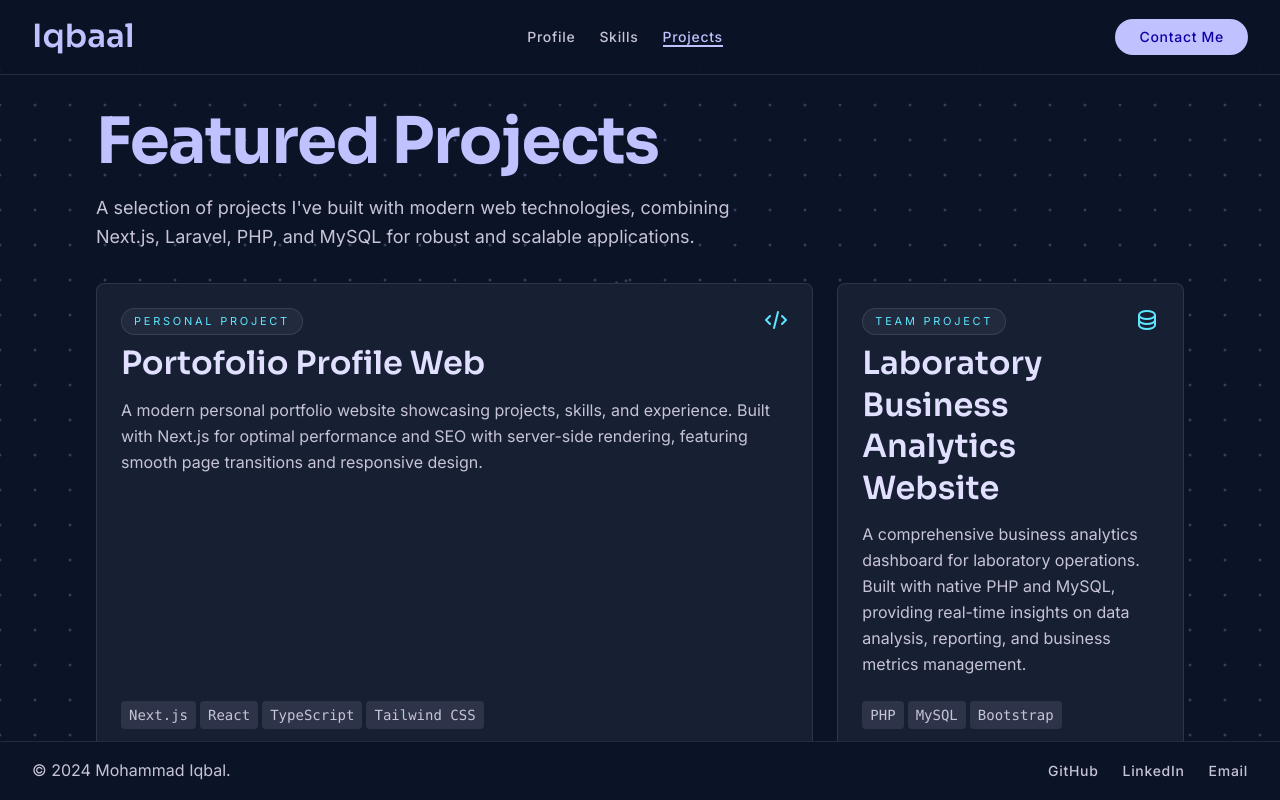
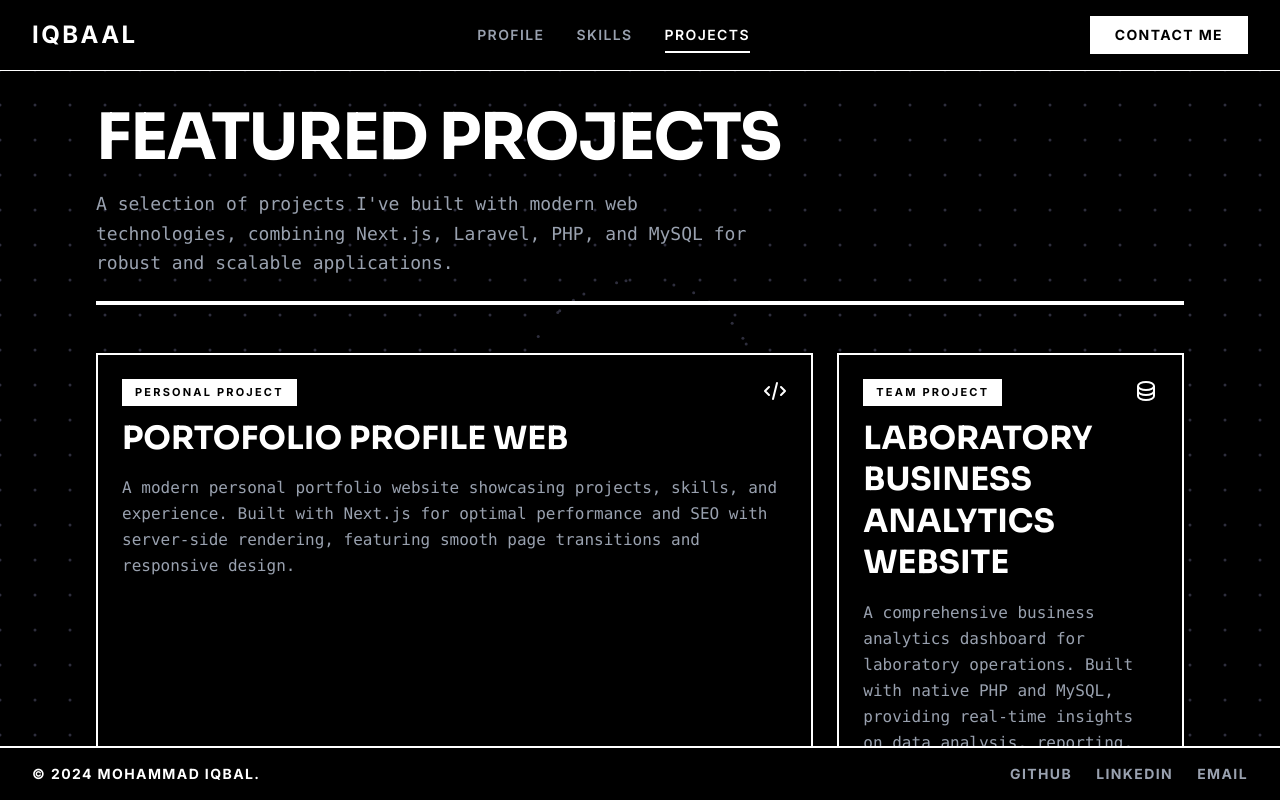
Before and after one commit to miqi4/profile, a Next.js app: page /projects in a window 1280 px wide. Built offline with nearby package versions, Linux system fonts and the light colour scheme.

Commit message:
feat(styling): Refactor color scheme and typography to modern black and white palette

```diff
--- a/app/components/Footer.tsx
+++ b/app/components/Footer.tsx
@@ -1,8 +1,8 @@
 export default function Footer() {
   return (
-    <footer className="bg-surface border-t border-white/10 w-full flex-shrink-0">
+    <footer className="bg-black border-t-2 border-white w-full flex-shrink-0">
       <div className="flex flex-col md:flex-row justify-between items-center w-full px-5 sm:px-8 py-4 mx-auto gap-2">
-        <div className="text-base leading-[1.6] text-on-surface-variant text-center md:text-left">
+        <div className="text-sm tracking-widest font-bold uppercase text-white text-center md:text-left">
           © 2024 Mohammad Iqbal.
         </div>
 
@@ -11,7 +11,7 @@ export default function Footer() {
             href="https://github.com/miqi4"
             target="_blank"
             rel="noopener noreferrer"
-            className="text-sm tracking-wider font-medium text-on-surface-variant hover:text-secondary transition-colors duration-200"
+            className="text-sm tracking-widest font-bold uppercase text-gray-400 hover:text-white transition-colors duration-200"
           >
             GitHub
           </a>
@@ -19,13 +19,13 @@ export default function Footer() {
             href="https://www.linkedin.com/in/mohammad-iqbal-766023386/"
             target="_blank"
             rel="noopener noreferrer"
-            className="text-sm tracking-wider font-medium text-on-surface-variant hover:text-secondary transition-colors duration-200"
+            className="text-sm tracking-widest font-bold uppercase text-gray-400 hover:text-white transition-colors duration-200"
           >
             LinkedIn
           </a>
           <a
             href="mailto:mdiqbaal412@gmail.com"
-            className="text-sm tracking-wider font-medium text-on-surface-variant hover:text-secondary transition-colors duration-200"
+            className="text-sm tracking-widest font-bold uppercase text-gray-400 hover:text-white transition-colors duration-200"
           >
             Email
           </a>
--- a/app/components/Header.tsx
+++ b/app/components/Header.tsx
@@ -18,70 +18,70 @@ export default function Header() {
   const activeSection = getActiveSection();
 
   return (
-    <header className="bg-surface/80 backdrop-blur-md sticky top-0 z-50 border-b border-white/10 w-full flex-shrink-0">
+    <header className="bg-black sticky top-0 z-50 border-b border-white w-full flex-shrink-0">
       <div className="flex justify-between items-center w-full px-5 sm:px-8 py-4 mx-auto">
         <Link
           href="/"
-          className="text-[32px] leading-[1.3] font-semibold text-primary font-[family-name:var(--font-family-display)] hover:opacity-80 transition-opacity"
+          className="text-[24px] uppercase tracking-widest font-bold text-white hover:opacity-80 transition-opacity"
         >
           Iqbaal
         </Link>
 
-        <nav className="hidden md:flex gap-6 items-center">
+        <nav className="hidden md:flex gap-8 items-center">
           <Link
             href="/"
-            className={`text-sm tracking-wider font-medium relative transition-colors duration-200 ${
+            className={`text-sm uppercase tracking-widest font-semibold relative transition-colors duration-200 ${
               activeSection === 'profile'
-                ? 'text-primary font-bold'
-                : 'text-on-surface-variant hover:text-secondary'
+                ? 'text-white'
+                : 'text-gray-400 hover:text-white'
             }`}
           >
             Profile
             {activeSection === 'profile' && (
-              <div className="absolute bottom-0 left-0 right-0 h-0.5 bg-primary"></div>
+              <div className="absolute -bottom-2 left-0 right-0 h-[2px] bg-white"></div>
             )}
           </Link>
           <Link
             href="/skills"
-            className={`text-sm tracking-wider font-medium relative transition-colors duration-200 ${
+            className={`text-sm uppercase tracking-widest font-semibold relative transition-colors duration-200 ${
               activeSection === 'skills'
-                ? 'text-primary font-bold'
-                : 'text-on-surface-variant hover:text-secondary'
+                ? 'text-white'
+                : 'text-gray-400 hover:text-white'
             }`}
           >
             Skills
             {activeSection === 'skills' && (
-              <div className="absolute bottom-0 left-0 right-0 h-0.5 bg-primary"></div>
+              <div className="absolute -bottom-2 left-0 right-0 h-[2px] bg-white"></div>
             )}
           </Link>
           <Link
             href="/projects"
-            className={`text-sm tracking-wider font-medium relative transition-colors duration-200 ${
+            className={`text-sm uppercase tracking-widest font-semibold relative transition-colors duration-200 ${
               activeSection === 'projects'
-                ? 'text-primary font-bold'
-                : 'text-on-surface-variant hover:text-secondary'
+                ? 'text-white'
+                : 'text-gray-400 hover:text-white'
             }`}
           >
             Projects
             {activeSection === 'projects' && (
-              <div className="absolute bottom-0 left-0 right-0 h-0.5 bg-primary"></div>
+              <div className="absolute -bottom-2 left-0 right-0 h-[2px] bg-white"></div>
             )}
           </Link>
         </nav>
 
-        <button className="hidden md:block bg-primary text-on-primary text-sm tracking-wider font-medium px-6 py-2 rounded-full hover:bg-primary-container transition-colors duration-200">
+        <button className="hidden md:block bg-white text-black text-sm uppercase tracking-widest font-bold px-6 py-2 border border-white hover:bg-black hover:text-white transition-colors duration-200">
           Contact Me
         </button>
 
         <button
-          className="md:hidden text-primary"
+          className="md:hidden text-white"
           onClick={() => setIsMobileMenuOpen(!isMobileMenuOpen)}
         >
           <svg className="w-6 h-6" fill="none" stroke="currentColor" viewBox="0 0 24 24">
             {isMobileMenuOpen ? (
-              <path strokeLinecap="round" strokeLinejoin="round" strokeWidth={2} d="M6 18L18 6M6 6l12 12" />
+              <path strokeLinecap="square" strokeLinejoin="miter" strokeWidth={2} d="M6 18L18 6M6 6l12 12" />
             ) : (
-              <path strokeLinecap="round" strokeLinejoin="round" strokeWidth={2} d="M4 6h16M4 12h16M4 18h16" />
+              <path strokeLinecap="square" strokeLinejoin="miter" strokeWidth={2} d="M4 6h16M4 12h16M4 18h16" />
             )}
           </svg>
         </button>
@@ -89,29 +89,29 @@ export default function Header() {
 
       {/* Mobile Menu */}
       {isMobileMenuOpen && (
-        <div className="md:hidden absolute top-full left-0 w-full bg-surface/95 backdrop-blur-md border-b border-white/10 px-5 sm:px-8 py-4 flex flex-col gap-4">
+        <div className="md:hidden absolute top-full left-0 w-full bg-black border-b border-white px-5 sm:px-8 py-6 flex flex-col gap-6">
           <Link
             href="/"
             onClick={() => setIsMobileMenuOpen(false)}
-            className={`text-sm tracking-wider font-medium ${activeSection === 'profile' ? 'text-primary font-bold' : 'text-on-surface-variant'}`}
+            className={`text-sm uppercase tracking-widest font-bold ${activeSection === 'profile' ? 'text-white' : 'text-gray-400'}`}
           >
             Profile
           </Link>
           <Link
             href="/skills"
             onClick={() => setIsMobileMenuOpen(false)}
-            className={`text-sm tracking-wider font-medium ${activeSection === 'skills' ? 'text-primary font-bold' : 'text-on-surface-variant'}`}
+            className={`text-sm uppercase tracking-widest font-bold ${activeSection === 'skills' ? 'text-white' : 'text-gray-400'}`}
           >
             Skills
           </Link>
           <Link
             href="/projects"
             onClick={() => setIsMobileMenuOpen(false)}
-            className={`text-sm tracking-wider font-medium ${activeSection === 'projects' ? 'text-primary font-bold' : 'text-on-surface-variant'}`}
+            className={`text-sm uppercase tracking-widest font-bold ${activeSection === 'projects' ? 'text-white' : 'text-gray-400'}`}
           >
             Projects
           </Link>
-          <button className="bg-primary text-on-primary text-sm tracking-wider font-medium px-6 py-2 rounded-full hover:bg-primary-container transition-colors duration-200 w-fit">
+          <button className="bg-white text-black border border-white text-sm uppercase tracking-widest font-bold px-6 py-3 hover:bg-black hover:text-white transition-colors duration-200 w-full text-center mt-4">
             Contact Me
           </button>
         </div>
--- a/app/components/ProjectsSection.tsx
+++ b/app/components/ProjectsSection.tsx
@@ -27,11 +27,11 @@ const iconMap = {
 export default function ProjectsSection() {
   return (
     <section className="w-full px-5 sm:px-8 md:px-16 xl:px-24 py-8 min-h-[calc(100vh-64px)]">
-      <header className="mb-8">
-        <h1 className="text-[32px] sm:text-[48px] lg:text-[64px] leading-[1.2] md:leading-[1.1] tracking-tight md:tracking-[-0.02em] font-bold mb-4 text-primary font-[family-name:var(--font-family-display)]">
+      <header className="mb-12 border-b-4 border-white pb-6">
+        <h1 className="text-[32px] sm:text-[48px] lg:text-[64px] leading-[1.1] tracking-tight font-bold mb-4 text-white uppercase font-[family-name:var(--font-family-display)]">
           Featured Projects
         </h1>
-        <p className="text-lg leading-relaxed text-on-surface-variant max-w-2xl">
+        <p className="text-lg leading-relaxed text-gray-400 max-w-2xl font-mono">
           A selection of projects I've built with modern web technologies, combining Next.js, Laravel, PHP, and MySQL for robust and scalable applications.
         </p>
       </header>
@@ -44,39 +44,39 @@ export default function ProjectsSection() {
               index === 0 || index === 3
                 ? 'md:col-span-2 lg:col-span-2'
                 : 'col-span-1'
-            } bg-surface-container border border-white/10 rounded-lg p-6 flex flex-col h-full transition-all duration-200 hover:translate-y-[-2px] hover:scale-[1.01] hover:bg-surface-container-high`}
+            } bg-black border-2 border-white p-6 flex flex-col h-full transition-all duration-200 hover:-translate-y-2 hover:shadow-[8px_8px_0_0_#ffffff]`}
           >
-            <div className="flex justify-between items-start mb-3 gap-3">
-              <div className="space-y-2">
+            <div className="flex justify-between items-start mb-4 gap-3">
+              <div className="space-y-3">
                 <div className="flex flex-wrap gap-2">
-                  <span className="inline-flex w-fit items-center rounded-full border border-white/10 bg-surface-container-high px-3 py-1 text-[11px] uppercase tracking-[0.25em] text-secondary">
+                  <span className="inline-flex w-fit items-center border border-white bg-white text-black px-3 py-1 text-[11px] font-bold uppercase tracking-[0.2em]">
                     {project.projectType}
                   </span>
                   {project.statusLabel ? (
-                    <span className="inline-flex w-fit items-center rounded-full border border-secondary/30 bg-secondary/10 px-3 py-1 text-[11px] uppercase tracking-[0.25em] text-secondary">
+                    <span className="inline-flex w-fit items-center border border-white bg-black text-white px-3 py-1 text-[11px] font-bold uppercase tracking-[0.2em]">
                       {project.statusLabel}
                     </span>
                   ) : null}
                 </div>
-                <h2 className="text-[24px] sm:text-[28px] lg:text-[32px] leading-[1.3] font-semibold text-primary-fixed font-[family-name:var(--font-family-display)]">
+                <h2 className="text-[24px] sm:text-[28px] lg:text-[32px] leading-[1.3] font-bold text-white uppercase font-[family-name:var(--font-family-display)]">
                   {project.title}
                 </h2>
               </div>
-              <span className="text-secondary shrink-0">
+              <span className="text-white shrink-0">
                 {iconMap[project.icon]}
               </span>
             </div>
 
-            <p className="text-base leading-relaxed text-on-surface-variant mb-6 flex-grow">
+            <p className="text-base leading-relaxed text-gray-400 mb-8 flex-grow font-mono">
               {project.description}
             </p>
 
-            <div className="mt-auto">
-              <div className="flex flex-wrap gap-1 mb-3">
+            <div className="mt-auto pt-4 border-t-2 border-white/20">
+              <div className="flex flex-wrap gap-2 mb-4">
                 {project.tags.map((tag) => (
                   <span
                     key={tag}
-                    className="bg-surface-variant text-on-surface-variant font-mono text-sm px-2 py-1 rounded"
+                    className="border border-white/30 text-gray-300 font-mono text-xs uppercase px-2 py-1"
                   >
                     {tag}
                   </span>
@@ -86,15 +86,15 @@ export default function ProjectsSection() {
               {project.previewEnabled ? (
                 <Link
                   href={`/projects/${project.slug}`}
-                  className="inline-flex items-center gap-2 text-sm tracking-wider font-medium text-secondary hover:text-primary transition-colors"
+                  className="inline-flex items-center justify-between w-full border-2 border-white bg-black hover:bg-white hover:text-black text-white px-4 py-3 text-sm tracking-widest font-bold uppercase transition-colors"
                 >
-                  Preview Web
-                  <svg className="w-4 h-4" fill="none" stroke="currentColor" viewBox="0 0 24 24">
-                    <path strokeLinecap="round" strokeLinejoin="round" strokeWidth={2} d="M9 5l7 7-7 7" />
+                  <span>Preview Web</span>
+                  <svg className="w-5 h-5" fill="none" stroke="currentColor" viewBox="0 0 24 24">
+                    <path strokeLinecap="square" strokeLinejoin="miter" strokeWidth={2} d="M9 5l7 7-7 7" />
                   </svg>
                 </Link>
               ) : (
-                <span className="inline-flex items-center gap-2 text-sm tracking-wider font-medium text-on-surface-variant/60">
+                <span className="inline-flex items-center justify-center w-full border-2 border-gray-600 text-gray-500 px-4 py-3 text-sm tracking-widest font-bold uppercase">
                   Preview unavailable
                 </span>
               )}
--- a/app/globals.css
+++ b/app/globals.css
@@ -1,53 +1,53 @@
 @import "tailwindcss";
 
 @theme {
-  --color-primary: #c0c1ff;
-  --color-secondary: #5de6ff;
-  --color-outline-variant: #464554;
-  --color-error-container: #93000a;
-  --color-on-tertiary-fixed: #301400;
-  --color-on-surface: #dae2fd;
-  --color-primary-container: #8083ff;
-  --color-secondary-container: #00cbe6;
-  --color-primary-fixed-dim: #c0c1ff;
-  --color-on-primary: #1000a9;
-  --color-on-tertiary: #4f2500;
-  --color-primary-fixed: #e1e0ff;
-  --color-on-secondary: #00363e;
-  --color-on-primary-fixed: #07006c;
-  --color-secondary-fixed-dim: #2fd9f4;
-  --color-surface-tint: #c0c1ff;
-  --color-on-secondary-fixed: #001f25;
-  --color-inverse-on-surface: #283044;
-  --color-secondary-fixed: #a2eeff;
-  --color-error: #ffb4ab;
-  --color-on-secondary-fixed-variant: #004e5a;
-  --color-on-error-container: #ffdad6;
-  --color-on-error: #690005;
-  --color-on-primary-container: #0d0096;
-  --color-surface-variant: #2d3449;
-  --color-surface-container-low: #131b2e;
-  --color-surface-container: #171f33;
-  --color-on-surface-variant: #c7c4d7;
-  --color-tertiary: #ffb783;
-  --color-surface-bright: #31394d;
-  --color-tertiary-fixed: #ffdcc5;
-  --color-surface-container-high: #222a3d;
-  --color-surface: #0b1326;
-  --color-inverse-primary: #494bd6;
-  --color-on-primary-fixed-variant: #2f2ebe;
-  --color-on-tertiary-fixed-variant: #703700;
-  --color-tertiary-container: #d97721;
-  --color-on-background: #dae2fd;
-  --color-outline: #908fa0;
-  --color-surface-container-highest: #2d3449;
-  --color-background: #0b1326;
-  --color-surface-container-lowest: #060e20;
-  --color-tertiary-fixed-dim: #ffb783;
-  --color-on-tertiary-container: #452000;
-  --color-inverse-surface: #dae2fd;
-  --color-surface-dim: #0b1326;
-  --color-on-secondary-container: #00515d;
+  --color-primary: #ffffff;
+  --color-secondary: #aaaaaa;
+  --color-outline-variant: #333333;
+  --color-error-container: #ff0000;
+  --color-on-tertiary-fixed: #000000;
+  --color-on-surface: #ffffff;
+  --color-primary-container: #222222;
+  --color-secondary-container: #333333;
+  --color-primary-fixed-dim: #eeeeee;
+  --color-on-primary: #000000;
+  --color-on-tertiary: #000000;
+  --color-primary-fixed: #ffffff;
+  --color-on-secondary: #000000;
+  --color-on-primary-fixed: #000000;
+  --color-secondary-fixed-dim: #dddddd;
+  --color-surface-tint: #ffffff;
+  --color-on-secondary-fixed: #000000;
+  --color-inverse-on-surface: #000000;
+  --color-secondary-fixed: #cccccc;
+  --color-error: #ff3333;
+  --color-on-secondary-fixed-variant: #222222;
+  --color-on-error-container: #ffffff;
+  --color-on-error: #ffffff;
+  --color-on-primary-container: #ffffff;
+  --color-surface-variant: #111111;
+  --color-surface-container-low: #0a0a0a;
+  --color-surface-container: #111111;
+  --color-on-surface-variant: #999999;
+  --color-tertiary: #ffffff;
+  --color-surface-bright: #222222;
+  --color-tertiary-fixed: #ffffff;
+  --color-surface-container-high: #222222;
+  --color-surface: #000000;
+  --color-inverse-primary: #000000;
+  --color-on-primary-fixed-variant: #000000;
+  --color-on-tertiary-fixed-variant: #000000;
+  --color-tertiary-container: #333333;
+  --color-on-background: #ffffff;
+  --color-outline: #666666;
+  --color-surface-container-highest: #333333;
+  --color-background: #000000;
+  --color-surface-container-lowest: #000000;
+  --color-tertiary-fixed-dim: #dddddd;
+  --color-on-tertiary-container: #ffffff;
+  --color-inverse-surface: #ffffff;
+  --color-surface-dim: #000000;
+  --color-on-secondary-container: #ffffff;
 
   --font-family-sans: var(--font-inter), system-ui, sans-serif;
   --font-family-display: var(--font-sora), system-ui, sans-serif;
```
Also changed, not shown: app/components/ProfileSection.tsx (+40 -36 lines), app/components/SkillsSection.tsx (+65 -61 lines).
